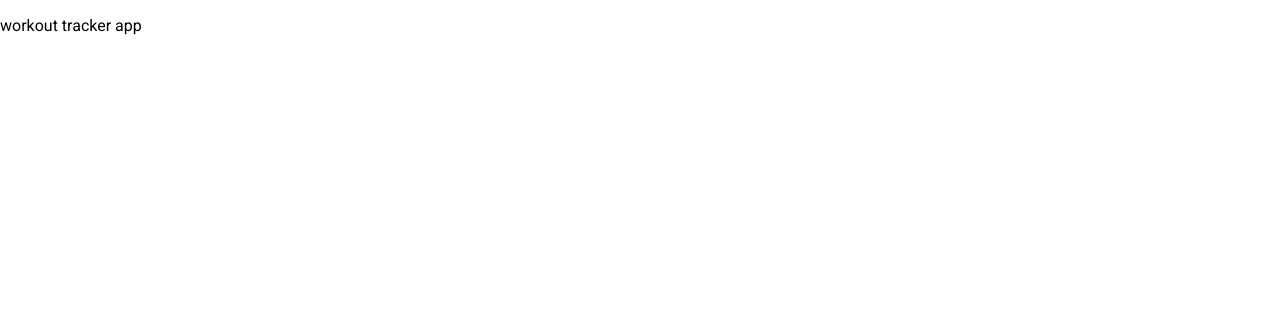
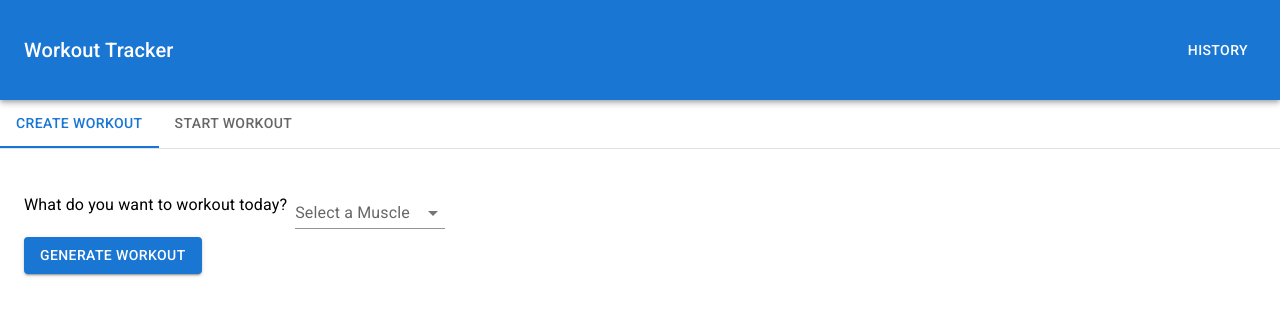
Before and after one commit to JayC1765/workout-tracker, a React (Vite) app: page / in a window 1280 px wide. Shown: the top 316 px of the page. Built offline with nearby package versions, Linux system fonts and the light colour scheme.

Commit message:
set up create workout page

```diff
--- a/package.json
+++ b/package.json
@@ -12,8 +12,10 @@
   "dependencies": {
     "@emotion/react": "^11.11.4",
     "@emotion/styled": "^11.11.0",
+    "@mui/lab": "^5.0.0-alpha.166",
     "@mui/material": "^5.15.11",
     "@reduxjs/toolkit": "^2.2.1",
+    "prop-types": "^15.8.1",
     "react": "^18.2.0",
     "react-dom": "^18.2.0",
     "react-redux": "^9.1.0",
--- a/src/App.css
+++ b/src/App.css
@@ -0,0 +1,4 @@
+.navbar {
+  justify-content: center;
+  height: 100px;
+}
--- a/src/App.jsx
+++ b/src/App.jsx
@@ -1,9 +1,35 @@
 import './App.css';
+import { useEffect } from 'react';
+import { useDispatch } from 'react-redux';
+import { setWorkouts } from './store/workoutSlice';
+import Navbar from './components/Navbar';
+import Home from './pages/Home';
 
 function App() {
+  const dispatch = useDispatch();
+
+  useEffect(() => {
+    const fetchWorkouts = async () => {
+      try {
+        const response = await fetch('workouts.json');
+        if (!response.ok) {
+          throw new Error('Error occurred while fetching workouts');
+        }
+
+        const { workouts } = await response.json();
+        dispatch(setWorkouts(workouts));
+      } catch (err) {
+        console.log('Error while fetching workouts:', err);
+      }
+    };
+
+    fetchWorkouts();
+  }, [dispatch]);
+
   return (
     <div>
-      <p>workout tracker app</p>
+      <Navbar />
+      <Home />
     </div>
   );
 }
--- /dev/null
+++ b/src/components/CreateWorkout.jsx
@@ -0,0 +1,72 @@
+import { useSelector } from 'react-redux';
+import { useState, useEffect } from 'react';
+import {
+  Button,
+  FormControl,
+  InputLabel,
+  MenuItem,
+  Select,
+  Box,
+} from '@mui/material';
+import WorkoutCard from './WorkoutCard';
+
+const CreateWorkout = () => {
+  const [categories, setCategories] = useState([]);
+  const [currCategory, setCurrCategory] = useState('');
+  const [workouts, setWorkouts] = useState([]);
+  const allWorkouts = useSelector((state) => state.workouts.allWorkouts);
+
+  useEffect(() => {
+    const categories = [];
+
+    allWorkouts.forEach((workout) => {
+      if (!categories.includes(workout.category))
+        categories.push(workout.category);
+    });
+
+    setCategories(categories);
+  }, [allWorkouts]);
+
+  const handleClick = () => {
+    const workoutList = allWorkouts.filter(
+      (workout) => workout.category === currCategory
+    );
+
+    setWorkouts(workoutList);
+  };
+
+  return (
+    <div>
+      <div style={{ display: 'flex', alignItems: 'center' }}>
+        <p>What do you want to workout today?</p>
+        <FormControl variant="standard" sx={{ m: 1, minWidth: 150 }}>
+          <InputLabel>Select a Muscle</InputLabel>
+          <Select
+            value={currCategory}
+            onChange={(e) => setCurrCategory(e.target.value)}
+            sx={{ textAlign: 'center' }}
+          >
+            {categories.map((category, index) => (
+              <MenuItem key={index} value={category}>
+                {category}
+              </MenuItem>
+            ))}
+          </Select>
+        </FormControl>
+      </div>
+      <Button variant="contained" onClick={handleClick}>
+        Generate Workout
+      </Button>
+
+      {workouts.length > 0 && (
+        <Box sx={{ display: 'flex', flexDirection: 'column', gap: '20px' }}>
+          {workouts.map((workout, index) => (
+            <WorkoutCard key={index} workout={workout} />
+          ))}
+        </Box>
+      )}
+    </div>
+  );
+};
+
+export default CreateWorkout;
--- /dev/null
+++ b/src/components/Navbar.jsx
@@ -0,0 +1,22 @@
+import Box from '@mui/material/Box';
+import AppBar from '@mui/material/AppBar';
+import Toolbar from '@mui/material/Toolbar';
+import Typography from '@mui/material/Typography';
+import Button from '@mui/material/Button';
+
+const Navbar = () => {
+  return (
+    <Box sx={{ flexGrow: 1 }}>
+      <AppBar position="static" className="navbar">
+        <Toolbar>
+          <Typography variant="h6" component="div" sx={{ flexGrow: 1 }}>
+            Workout Tracker
+          </Typography>
+          <Button color="inherit">History</Button>
+        </Toolbar>
+      </AppBar>
+    </Box>
+  );
+};
+
+export default Navbar;
--- /dev/null
+++ b/src/components/StartWorkout.jsx
@@ -0,0 +1,25 @@
+import React, { useEffect, useState } from 'react';
+
+function StartWorkout() {
+  const [activeWorkouts, setActiveWorkouts] = useState([]);
+
+  useEffect(() => {
+    const workouts = localStorage.getItem('myWorkouts');
+    const parsedWorkouts = JSON.parse(workouts);
+    setActiveWorkouts(parsedWorkouts);
+  }, []);
+
+  return (
+    <div>
+      <p>StartWorkout</p>
+      {activeWorkouts.map((workout) => (
+        <div key={workout.id}>
+          {workout.name}
+          {workout.description}
+        </div>
+      ))}
+    </div>
+  );
+}
+
+export default StartWorkout;
--- /dev/null
+++ b/src/components/WorkoutCard.jsx
@@ -0,0 +1,62 @@
+import React, { useState } from 'react';
+import Card from '@mui/material/Card';
+import CardContent from '@mui/material/CardContent';
+import CardActions from '@mui/material/CardActions';
+import Button from '@mui/material/Button';
+import Typography from '@mui/material/Typography';
+import CardHeader from '@mui/material/CardHeader';
+import Box from '@mui/material/Box';
+import PropTypes from 'prop-types';
+
+const WorkoutCard = ({ workout }) => {
+  const { name, category, description, difficulty, reps, sets } = workout;
+
+  const setWorkoutsLS = (workouts) => {
+    localStorage.setItem('myWorkouts', JSON.stringify(workouts));
+  };
+
+  const getWorkoutsLS = () => {
+    const workouts = localStorage.getItem('myWorkouts');
+    return workouts ? JSON.parse(workouts) : [];
+  };
+
+  const handleAdd = () => {
+    const myWorkouts = getWorkoutsLS();
+    const updatedWorkouts = [
+      ...myWorkouts,
+      { ...workout, status: 'incomplete' },
+    ];
+    setWorkoutsLS(updatedWorkouts);
+    console.log('successfully added workout');
+  };
+
+  return (
+    <Card>
+      <CardHeader title={name} subheader={category} />
+      <Box sx={{ display: 'flex' }}>
+        <CardContent>
+          <Typography variant="h6">Difficulty Level: {difficulty}</Typography>
+          <Typography variant="h6">Description: {description}</Typography>
+          <Typography variant="h6">Sets: {sets}</Typography>
+          <Typography variant="h6">Reps: {reps}</Typography>
+        </CardContent>
+        <CardActions>
+          <Button onClick={handleAdd}>Add Workout</Button>
+        </CardActions>
+      </Box>
+    </Card>
+  );
+};
+
+WorkoutCard.propTypes = {
+  workout: PropTypes.shape({
+    name: PropTypes.string,
+    category: PropTypes.string,
+    description: PropTypes.string,
+    difficulty: PropTypes.string,
+    reps: PropTypes.number,
+    sets: PropTypes.number,
+  }).isRequired,
+};
+
+export default WorkoutCard;
--- /dev/null
+++ b/src/pages/Home.jsx
@@ -0,0 +1,37 @@
+import { useState } from 'react';
+import Box from '@mui/material/Box';
+import Tab from '@mui/material/Tab';
+import TabContext from '@mui/lab/TabContext';
+import TabList from '@mui/lab/TabList';
+import TabPanel from '@mui/lab/TabPanel';
+import CreateWorkout from '../components/CreateWorkout';
+import StartWorkout from '../components/StartWorkout';
+
+const Home = () => {
+  const [value, setValue] = useState('create-workout');
+
+  const handleChange = (event, newValue) => {
+    setValue(newValue);
+  };
+
+  return (
+    <Box sx={{ width: '100%', typography: 'body1' }}>
+      <TabContext value={value}>
+        <Box sx={{ borderBottom: 1, borderColor: 'divider' }}>
+          <TabList onChange={handleChange} aria-label="lab API tabs example">
+            <Tab label="Create Workout" value="create-workout" />
+            <Tab label="Start Workout" value="start-workout" />
+          </TabList>
+        </Box>
+        <TabPanel value="create-workout">
+          <CreateWorkout />
+        </TabPanel>
+        <TabPanel value="start-workout">
+          <StartWorkout />
+        </TabPanel>
+      </TabContext>
+    </Box>
+  );
+};
+
+export default Home;
--- a/src/store/workoutSlice.js
+++ b/src/store/workoutSlice.js
@@ -3,6 +3,7 @@ import { createSlice } from '@reduxjs/toolkit';
 const initialState = {
   allWorkouts: [],
   categories: [],
+  newWorkouts: [],
 };
 
 const workoutSlice = createSlice({
@@ -12,16 +13,8 @@ const workoutSlice = createSlice({
     setWorkouts(state, action) {
       state.allWorkouts = action.payload;
     },
-    setCategories(state) {
-      const categories = [];
-
-      state.allWorkouts.forEach((workout) => {
-        if (!categories.includes(workout.category))
-          categories.push(workout.category);
-      });
-    },
   },
 });
 
-export const { setWorkouts, setCategories } = workoutSlice.actions;
+export const { setWorkouts } = workoutSlice.actions;
 export default workoutSlice.reducer;
```
Also changed, not shown: workouts.json (+28 -8 lines), 1 other file (tests, documents, lock files or other folders).
